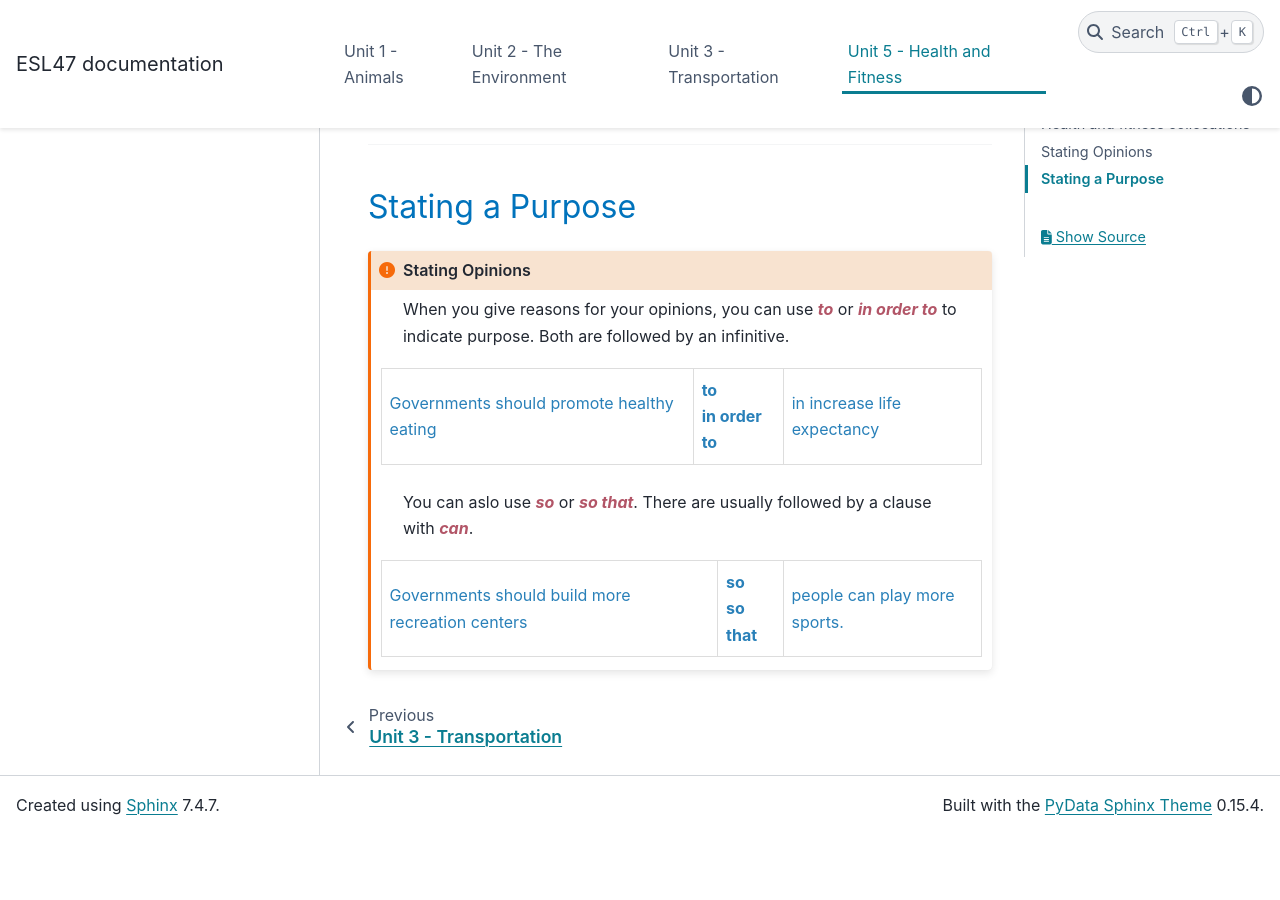
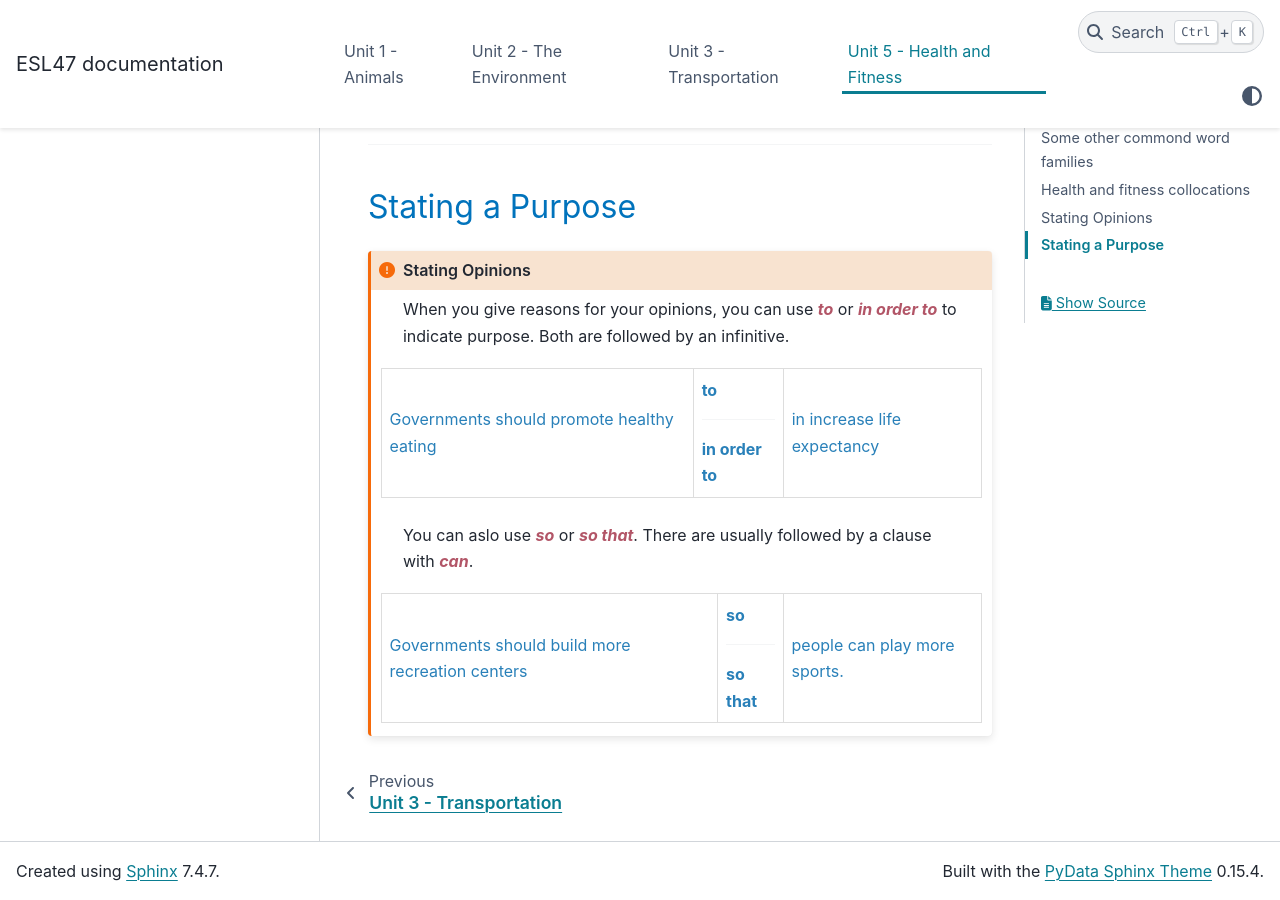
Before and after one commit to vpa24/ESL-47---Intermediate-Low-Integrated-Reading-Writing, a Sphinx documentation site: the page built from docs/source/unit5.md, in a window 1280 px wide and 900 px high, scrolled down 5636 px. Built offline with Sphinx 7.4.7 and the PyData theme 0.15.4, drawn with Linux system fonts in a browser that asks for light colours; before the commit the page ends 6470 px from its top, so only the background shows below that.

Commit message:
change br/ to hr/

```diff
--- a/docs/source/unit5.md
+++ b/docs/source/unit5.md
@@ -352,7 +352,7 @@ When you give reasons for your opinions, you can use ___to___ or ___in order to_
   <tbody>
     <tr>
       <td class="color-blue">Governments should promote healthy eating</td>
-      <td class="color-blue"><b>to</b><br/><b>in order to</b></td>
+      <td class="color-blue"><b>to</b><hr/><b>in order to</b></td>
       <td class="color-blue">in increase life expectancy</td>
     </tr>
   </tbody>
@@ -366,7 +366,7 @@ You can aslo use ___so___ or ___so that___. There are usually followed by a clau
   <tbody>
     <tr>
       <td class="color-blue">Governments should build more recreation centers</td>
-      <td class="color-blue"><b>so</b><br/><b>so that</b></td>
+      <td class="color-blue"><b>so</b><hr/><b>so that</b></td>
       <td class="color-blue">people can play more sports.</td>
     </tr>
   </tbody>
```
